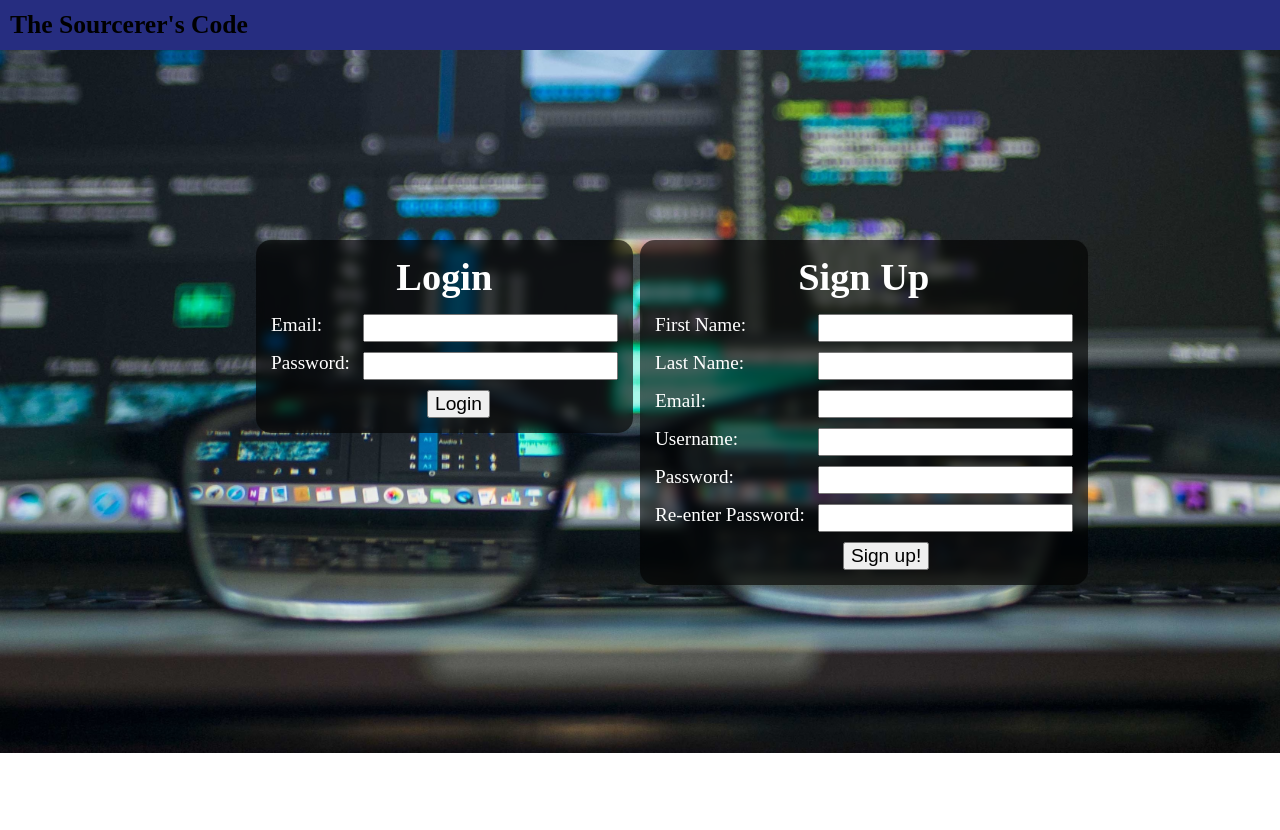
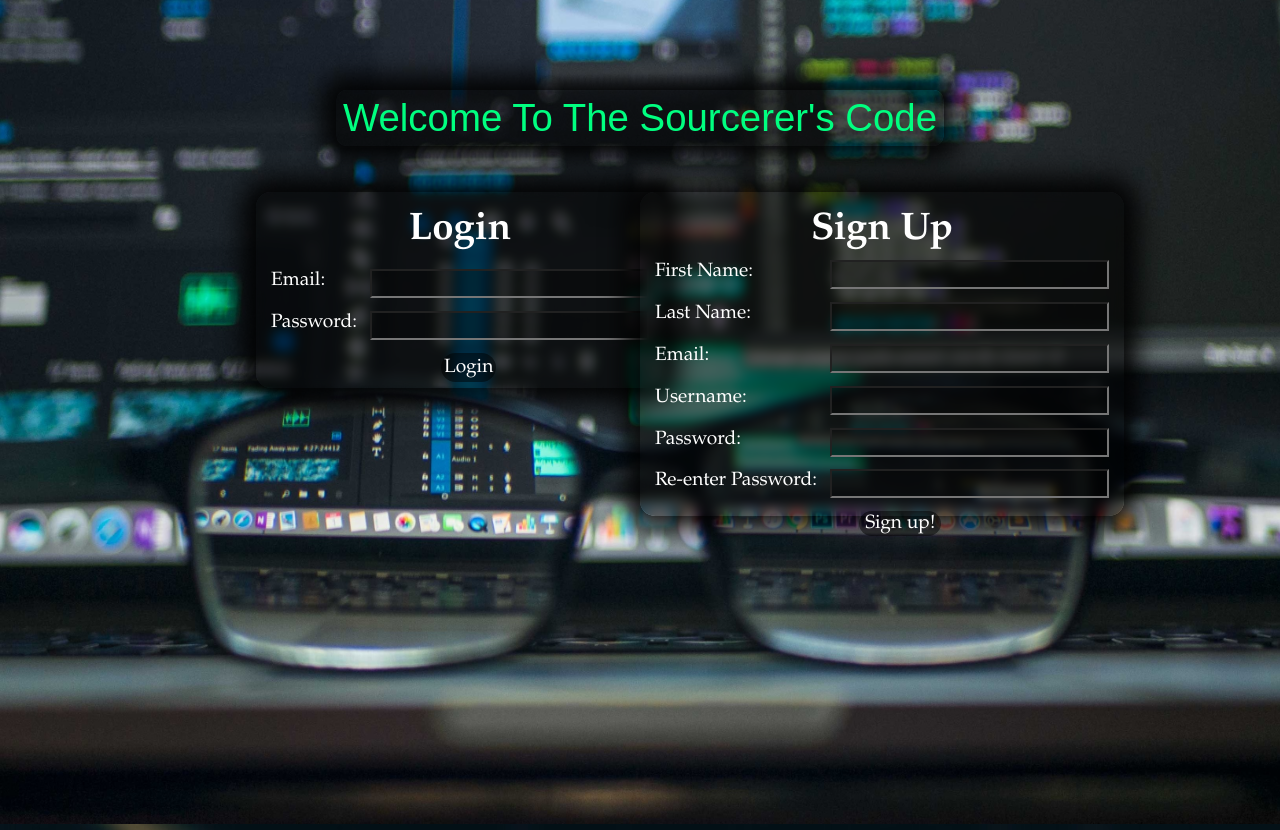
Before and after one commit to acarter867/The-Sourcerer-s-Code-, a Node project: template views/login.handlebars in a window 1280 px wide. Before the commit the page ends 753 px from the top, so only its background shows below. Run offline with Node 20 templates, Linux system fonts and the light colour scheme; the template is opened without the code that fills it, so the values that code supplies are empty; some libraries are stand-ins or nearby versions.

Commit message:
Styled homepage

```diff
--- a/public/css/style.css
+++ b/public/css/style.css
@@ -1,6 +1,10 @@
 * {
     margin: 0;
+    font-family: garamond;
+}
 
+html{
+    background-image: url('/Images/pexels-mahdi-bafande-14832629.jpg');
 }
 
 button:hover{
@@ -11,7 +15,7 @@ header{
     display: flex;
     height: 5vh;
     justify-content: space-between;
-    background-color: rgb(38, 45, 128);
+    background-color: rgba(38, 45, 128, .3);
     min-height: 50px;
 }
 
@@ -34,6 +45,7 @@ h1{
 #project-title{
     padding-left: 10px;
     padding-top: 10px;
+    color: rgb(255, 255, 255);
 }
 
 /*********************************************LOG IN PAGE*/
@@ -44,14 +56,34 @@ h1{
     color: white;
 }
 
+input{
+    background-color: rgba(0, 0, 0, 0.3);
+    color: white;
+}
+
+.login-title{
+    position: absolute;
+    left: 50%;
+    transform: translateX(-50%);
+    top: 7vw;
+    font-size: 3vw;
+    font-family: Arial, Helvetica, sans-serif;
+    color: rgb(0, 255, 128);
+    background-color: rgba(0, 0, 0, 0.61);
+    box-shadow: 0 0 25px 15px rgba(0, 0, 0, .9);
+    padding: .5vw;
+    border-radius: 10px;
+}
 .login-form{
     position: absolute;
-    top: 30%;
+    top: 15vw;
     left: 20%;
     background-color: rgba(0, 0, 0, 0.61);
     backdrop-filter: blur(5px);
     padding: 15px;
     border-radius: 15px;
+    box-shadow: 0 0 25px 15px rgba(0, 0, 0, .9);
+    height: 13vw;
 }
 
 .login-form h2{
@@ -65,6 +97,15 @@ h1{
     font-size: 1.5vw;
     align-items: center;
     margin-left: 45%;
+    background-color: rgba(0, 0, 0, .5);
+    border: none;
+    border-radius: 15px;
+    color: white;
+    padding: 3px;
+}
+
+.login-form button:hover{
+    color: rgb(0, 255, 128);
 }
 
 .login-form input{
@@ -76,7 +117,7 @@ h1{
     display: flex;
     flex-direction: row;
     justify-content: space-between;
-    margin-bottom: 10px;
+    margin-bottom: 1vw;
     font-size: 1.5vw;
 }
 
@@ -86,27 +127,35 @@ h1{
 
 
 .background-img img{
-    width: 100%;
-    height: 100%;
+    width: 103vw;
+    height: 103vh;
     background-attachment: fixed;
 }
+
 
 /* Sign-up-form */
 
 .sign-up-form{
     position: absolute;
-    top: 30%;
+    top: 15vw;
     left: 50%;
     background-color: rgba(0, 0, 0, 0.61);
     backdrop-filter: blur(5px);
     padding: 15px;
     border-radius: 15px;
+    box-shadow: 0 0 25px 15px rgba(0, 0, 0, .9);
+    height: 23vw;
 }
+
+.sign-up-form button:hover{
+    color: rgb(0, 255, 128);
+}
+
 
 .sign-up-form h2{
     font-size: 3vw;
     text-align: center;
-    margin-bottom: 15px;
+    margin-bottom: .5vw;
 }
 
 .sign-up-form button{
@@ -114,6 +163,10 @@ h1{
     font-size: 1.5vw;
     align-items: center;
     margin-left: 45%;
+    background-color: rgba(0, 0, 0, .5);
+    border: none;
+    border-radius: 15px;
+    color: white;
 }
 
 .sign-up-form input{
--- a/public/js/login.js
+++ b/public/js/login.js
@@ -9,6 +9,7 @@ const loginFormHandler = async (event) => {
       headers: { "Content-Type": "application/json" },
     });
     if (response.ok) {
+
       document.location.replace("/");
     } else {
       alert("Failed to log in");
--- a/views/layouts/main.handlebars
+++ b/views/layouts/main.handlebars
@@ -10,18 +10,7 @@
 </head>
 
 <body>
-  <header class="project-header">
-    <h1 id="project-title">
-      The Sourcerer's Code
-    </h1>
-    <!-- TODO: Add a comment describing the functionality of this helper -->
-    {{#if logged_in}}
-    <nav>
-      <button class="btn" id="logout">Logout</button>
-    </nav>
-    {{/if}}
-  </header>
-  <main class="container container-fluid mt-5">
+  <main class="container">
     {{{ body }}}
   </main>
   <footer>
--- a/views/login.handlebars
+++ b/views/login.handlebars
@@ -3,8 +3,9 @@
   <div class="background-img">
     <img src="/Images/projectHeaderNew.jpg" alt="Blurry Code">
   </div>
+  <div class="catch-background"></div>
 
-
+<div class="login-title">Welcome To The Sourcerer's Code</div>
 <form class="form login-form">
   <h2>Login</h2>
   <div class="input-label">
```
Also changed, not shown: other parts of public/css/style.css (+74 -4 lines), views/homepage.handlebars (+13 -1 lines), public/Images/pexels-adrien-olichon-2387532.jpg (added), public/Images/pexels-leonid-danilov-2690765.jpg (added), public/Images/pexels-mahdi-bafande-14832629.jpg (added), public/Images/pexels-sean-whang-804269.jpg (added), public/Images/pexels-skylar-kang-6044820.jpg (added).
